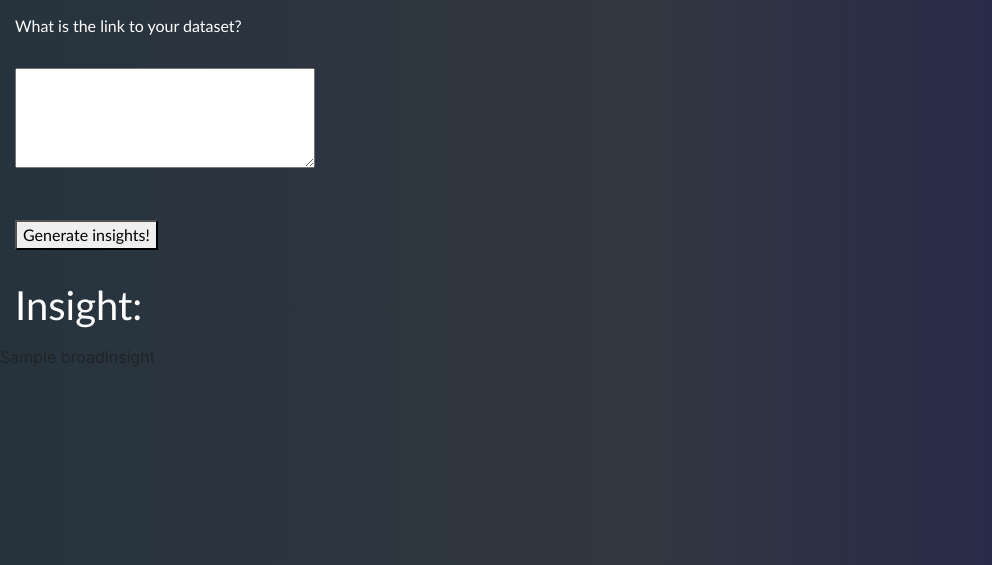
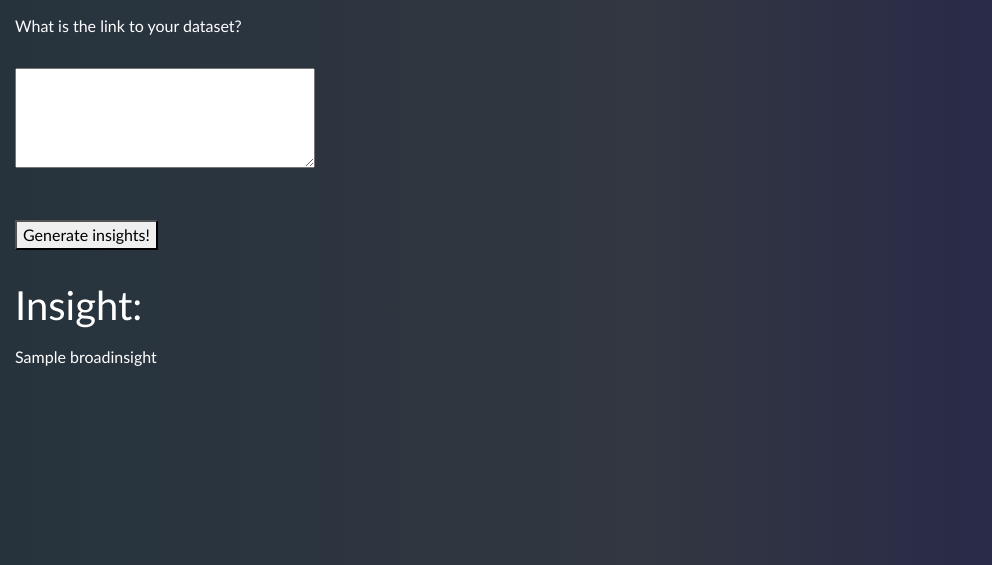
Before and after one commit to Dodesimo/DataScribe, a Flask app: template templates/csvsumsuccess.html in a window 1280 px wide. Shown: the part 199-764 px from the top of the page, without its empty margins (0-992 px from the left). Run offline with Flask 3, Linux system fonts and the light colour scheme; the template is opened without the code that fills it: most values are stand-ins (such as "Sample title", 1, 10 or a date in 2020); some libraries are stand-ins or nearby versions.

Commit message:
done with csvsum

```diff
--- a/broadinsights_generator.py
+++ b/broadinsights_generator.py
@@ -33,5 +33,5 @@ def insight(dset):
         handle_parsing_errors=True
     )
 
-    query = "Please provide broad insights for this dataset, including key statistical information as well as important information about the features."
+    query = "Please provide broad insights and trends for this dataset, including key statistical information as well as important information about the features. Be thorough."
     return agent.run(query)
--- a/templates/csvsumsuccess.html
+++ b/templates/csvsumsuccess.html
@@ -57,7 +57,7 @@
     <p></p>
     <h1 class="homehead">Insight:</h1>
     <p></p>
-    <p class>{{ broadinsight }}</p>
+    <DIV><p class="homehead">{{ broadinsight }}</p></DIV>
 
 
 {% endblock %}
```
